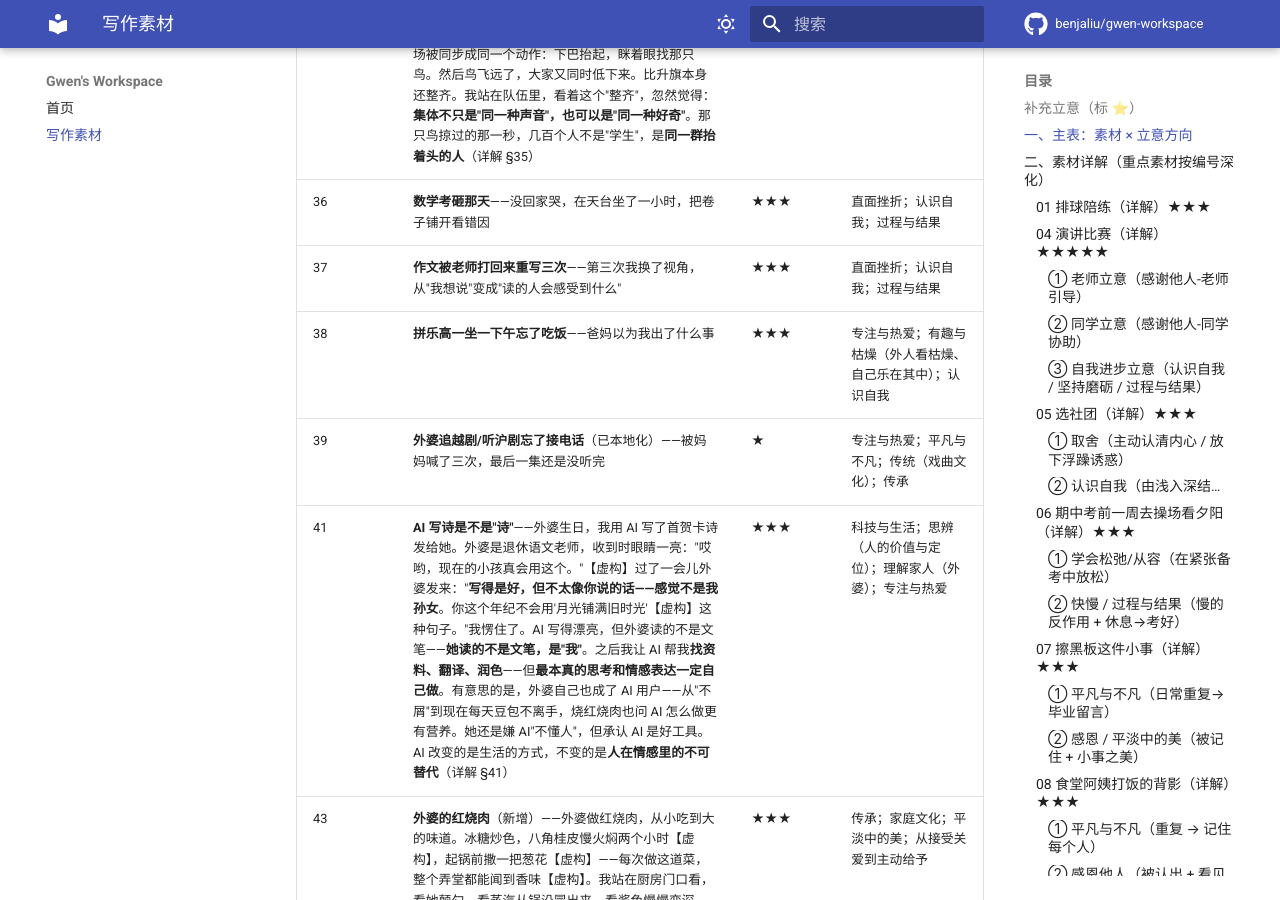
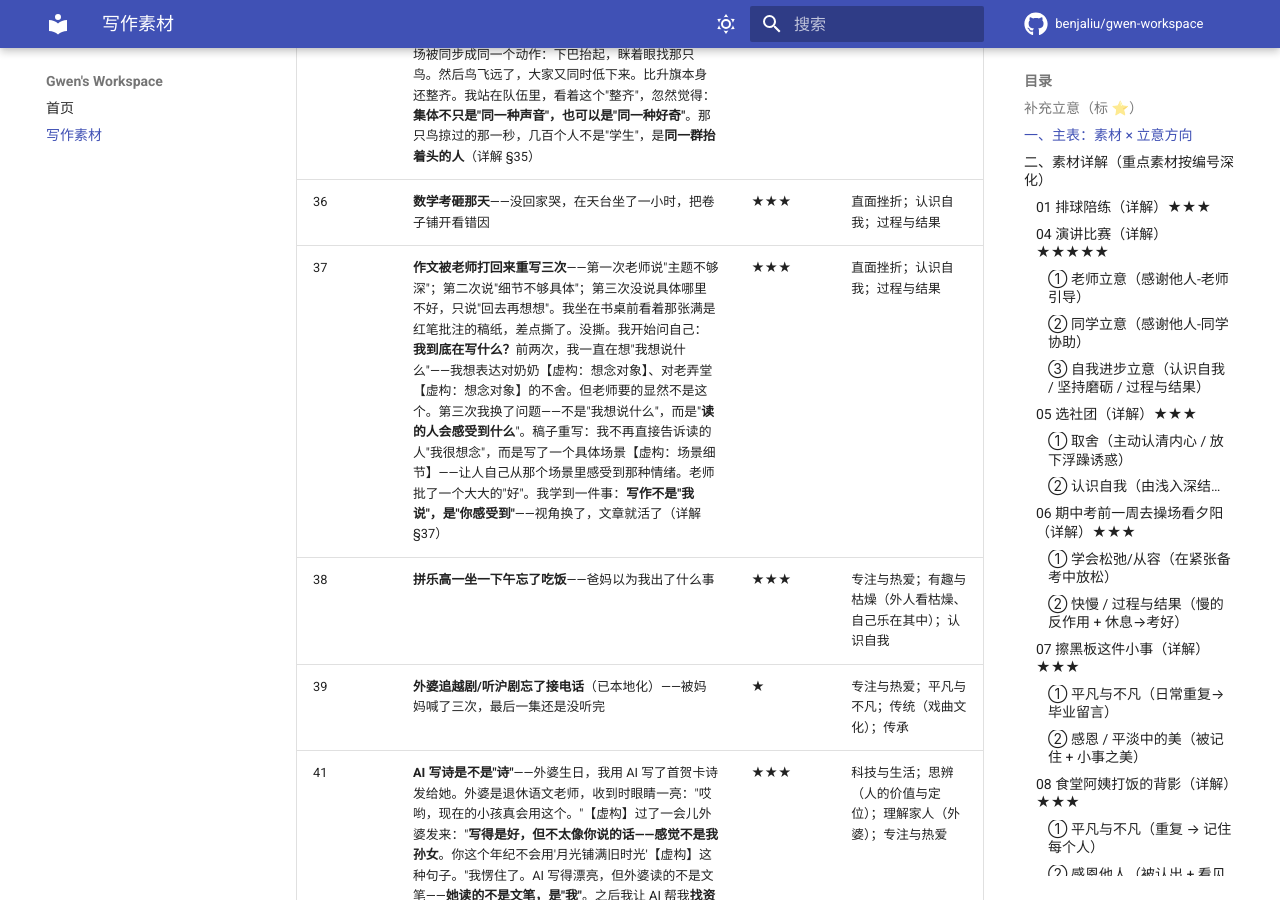
Before and after one commit to benjaliu/gwen-workspace, an MkDocs documentation site: the page built from docs/zuowen-sucai.md, in a window 1280 px wide and 900 px high, scrolled down 5882 px. Built offline with MkDocs 1.6.1 and Material for MkDocs 9.7.7, drawn with Linux system fonts in a browser that asks for light colours; comment, search, counter and statistics services are not loaded; some of the changed text lies outside the part shown.

Commit message:
fix(zuowen-sucai): 修复 #37 主表行骨架扩展（同 commit 593f6f6 bug）

```diff
--- a/docs/zuowen-sucai.md
+++ b/docs/zuowen-sucai.md
@@ -54,7 +54,7 @@
 | 34 | **班级值日班长崩溃大哭**——事多又杂，处理不来 | ★★★ | 接纳不足；学会松弛；平凡与不凡（看似简单的责任） |
 | 35 | **升旗仪式上有一只鸟从头顶飞过**——周一升旗仪式，国歌放到一半【虚构】，我正盯着旗杆顶端发呆。突然一只灰喜鹊【虚构】从头顶掠过，翅膀张着，从队伍这头划到那头。我愣了一下，还没反应过来——**奇怪的事发生了：全校的人都抬了头**。不是因为歌，不是因为旗，是那只鸟。几百个人同时往上看，那一秒整个操场被同步成同一个动作：下巴抬起，眯着眼找那只鸟。然后鸟飞远了，大家又同时低下来。比升旗本身还整齐。我站在队伍里，看着这个"整齐"，忽然觉得：**集体不只是"同一种声音"，也可以是"同一种好奇"**。那只鸟掠过的那一秒，几百个人不是"学生"，是**同一群抬着头的人**（详解 §35） | ★★★ | 平淡的有趣；专注（发现细节）；社会大爱（集体仪式感） |
 | 36 | **数学考砸那天**——没回家哭，在天台坐了一小时，把卷子铺开看错因 | ★★★ | 直面挫折；认识自我；过程与结果 |
-| 37 | **作文被老师打回来重写三次**——第三次我换了视角，从"我想说"变成"读的人会感受到什么" | ★★★ | 直面挫折；认识自我；过程与结果 |
+| 37 | **作文被老师打回来重写三次**——第一次老师说"主题不够深"；第二次说"细节不够具体"；第三次没说具体哪里不好，只说"回去再想想"。我坐在书桌前看着那张满是红笔批注的稿纸，差点撕了。没撕。我开始问自己：**我到底在写什么？**前两次，我一直在想"我想说什么"——我想表达对奶奶【虚构：想念对象】、对老弄堂【虚构：想念对象】的不舍。但老师要的显然不是这个。第三次我换了问题——不是"我想说什么"，而是"**读的人会感受到什么**"。稿子重写：我不再直接告诉读的人"我很想念"，而是写了一个具体场景【虚构：场景细节】——让人自己从那个场景里感受到那种情绪。老师批了一个大大的"好"。我学到一件事：**写作不是"我说"，是"你感受到"**——视角换了，文章就活了（详解 §37） | ★★★ | 直面挫折；认识自我；过程与结果 |
 | 38 | **拼乐高一坐一下午忘了吃饭**——爸妈以为我出了什么事 | ★★★ | 专注与热爱；有趣与枯燥（外人看枯燥、自己乐在其中）；认识自我 |
 | 39 | **外婆追越剧/听沪剧忘了接电话**（已本地化）——被妈妈喊了三次，最后一集还是没听完 | ★ | 专注与热爱；平凡与不凡；传统（戏曲文化）；传承 |
 | 41 | **AI 写诗是不是"诗"**——外婆生日，我用 AI 写了首贺卡诗发给她。外婆是退休语文老师，收到时眼睛一亮："哎哟，现在的小孩真会用这个。"【虚构】过了一会儿外婆发来："**写得是好，但不太像你说的话——感觉不是我孙女**。你这个年纪不会用'月光铺满旧时光'【虚构】这种句子。"我愣住了。AI 写得漂亮，但外婆读的不是文笔——**她读的不是文笔，是"我"**。之后我让 AI 帮我**找资料、翻译、润色**——但**最本真的思考和情感表达一定自己做**。有意思的是，外婆自己也成了 AI 用户——从"不屑"到现在每天豆包不离手，烧红烧肉也问 AI 怎么做更有营养。她还是嫌 AI"不懂人"，但承认 AI 是好工具。AI 改变的是生活的方式，不变的是**人在情感里的不可替代**（详解 §41） | ★★★ | 科技与生活；思辨（人的价值与定位）；理解家人（外婆）；专注与热爱 |
@@ -2052,3 +2052,9 @@
 - **#35 主表 摘要**：一行式 → 240 字骨架（周一升旗 / 国歌放到一半【虚构】/ 灰喜鹊【虚构】/ 全校抬头 / "比升旗还整齐" / "集体不只是同一种声音" / "同一群抬着头的人"），借鉴度保持 ★★★
 - **附录 A / 附录 B**：无需改动
 - **skill 状态**：v0.5.4 稳定
+
+### 2026-06-17（v0.5.4：修复 #37 主表行骨架——同 67cb019 bug）
+
+- **#37 主表 摘要**：一行式 → 250 字骨架（被打回三次 + 三种反馈 + 差点撕了 + "我到底在写什么" + 视角转变 + 重写 + "写作不是'我说'是'你感受到'"），借鉴度保持 ★★★
+- **附录 A / 附录 B**：无需改动
+- **skill 状态**：v0.5.4 稳定
```
